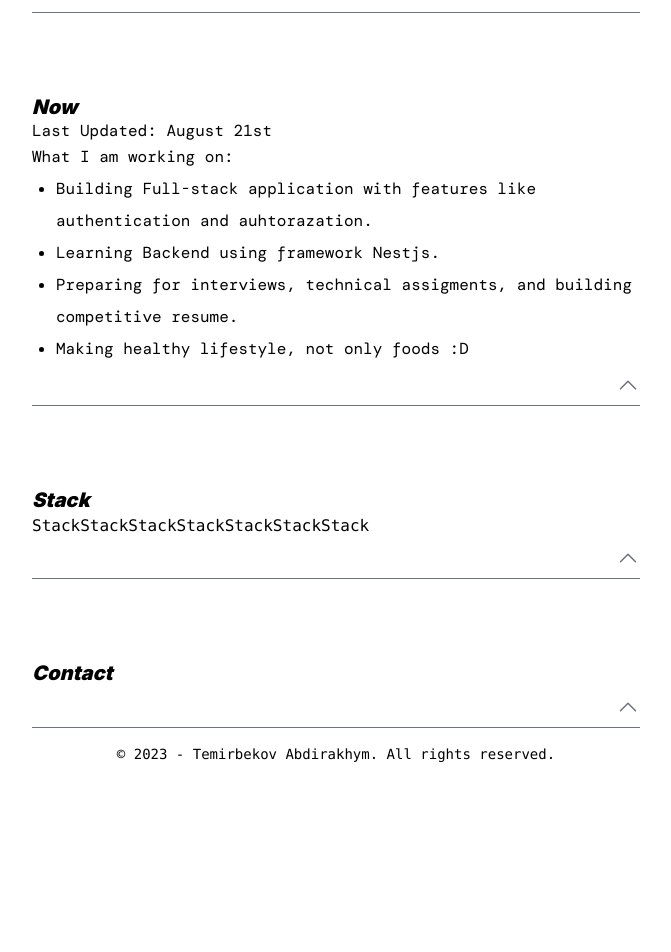
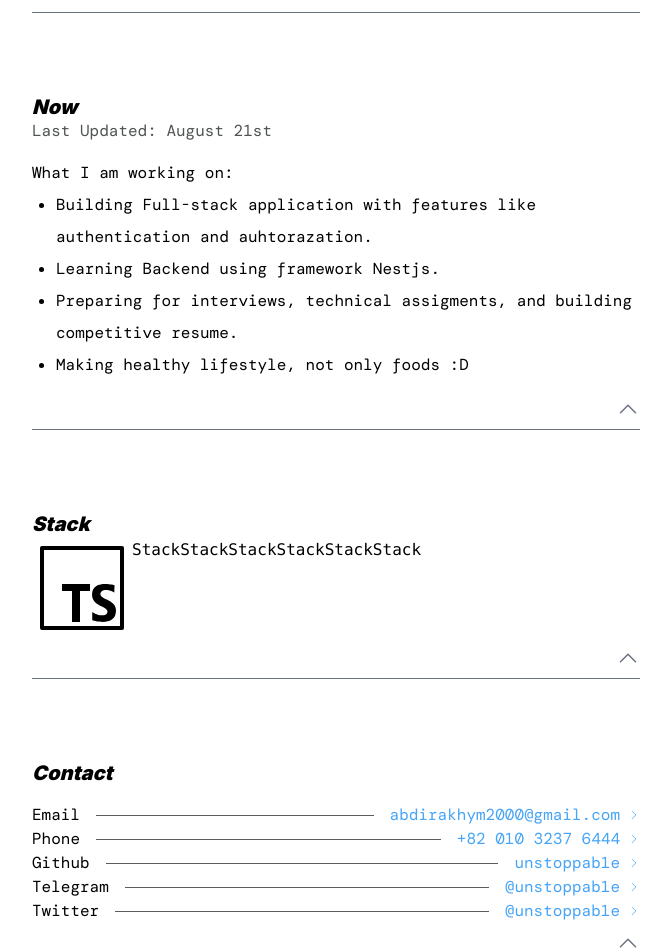
Before and after one commit to unstoppab1e/web-portfolio, a Next.js app: page / in a window 1280 px wide. Shown: the part 1240-2192 px from the top of the page, without its empty margins (304-975 px from the left). Before the commit the page ends 2116 px from the top, so only its background shows below. Built offline with nearby package versions, Linux system fonts and the light colour scheme.

Commit message:
feat: finished feature now

```diff
--- a/src/components/Contact.tsx
+++ b/src/components/Contact.tsx
@@ -1,9 +1,60 @@
+import Link from "next/link";
+
 export default function Contact() {
+
+  const contacts = [
+    {
+      name: 'Email',
+      linkName: 'abdirakhym2000@gmail.com',
+      link: 'mailto:abdirakhym2000@gmail.com'
+    },
+    {
+      name: 'Phone',
+      linkName: '+82 010 3237 6444',
+      link: 'tel:+8201032376444'
+    },
+    {
+      name: 'Github',
+      linkName: 'unstoppab1e',
+      link: 'https://github.com/unstoppab1e'
+    },
+    {
+      name: 'Telegram',
+      linkName: '@unstoppab1e',
+      link: 'https://t.me/abdirakhymt'
+    },
+    {
+      name: 'Twitter',
+      linkName: '@unstoppab1e',
+      link: 'twitter.com/unstoppab1e'
+    },
+
+  ];
+
   return (
     <div className="pt-16">
-      <h3 className='font-inter font-title italic text-xl text-black dark:text-white pt-4'>
+      <h3 className='font-inter font-title italic text-xl text-black dark:text-white pt-4 pb-4'>
         Contact
       </h3>
+      <div className="h-full flex-col gap-x-4">
+        {contacts && contacts.map((contact, index) => {
+          return (
+            <>
+              <div key={index} className="flex gap-4 font-dmmono font-normal justify-between items-center">
+                <h5>{contact.name}</h5>
+                <span className="grow border-b border-[#5d5b5b]"></span>
+                <span className='flex items-center gap-2 cursor-pointer text-[#46a4f6]'>
+                  <Link href={contact.link}>{contact.linkName}</Link>
+                  <svg xmlns="http://www.w3.org/2000/svg" fill="none" viewBox="0 0 24 24" strokeWidth={1.5} stroke="currentColor" className="w-3 h-3">
+                    <path strokeLinecap="round" strokeLinejoin="round" d="M8.25 4.5l7.5 7.5-7.5 7.5" />
+                  </svg>
+                </span>
+              </div>
+            </>
+          )
+          })}
+      </div>
+
     </div>
 
   )
--- a/src/components/DarkModeButton.tsx
+++ b/src/components/DarkModeButton.tsx
@@ -7,14 +7,15 @@ export default function DarkModeButton() {
         onClick={()=> { setTheme(theme === 'dark' ? 'light' : 'dark') }}
       >
         {theme === 'dark' ?
+        <div>
+          <svg xmlns="http://www.w3.org/2000/svg" fill="none" viewBox="0 0 24 24" strokeWidth={1.5} stroke="currentColor" className="w-6 h-6">
+            <path strokeLinecap="round" strokeLinejoin="round" d="M12 3v2.25m6.364.386l-1.591 1.591M21 12h-2.25m-.386 6.364l-1.591-1.591M12 18.75V21m-4.773-4.227l-1.591 1.591M5.25 12H3m4.227-4.773L5.636 5.636M15.75 12a3.75 3.75 0 11-7.5 0 3.75 3.75 0 017.5 0z" />
+          </svg>
+        </div>
+        :
         <div className="pointer">
           <svg xmlns="http://www.w3.org/2000/svg" fill="none" viewBox="0 0 24 24" strokeWidth={1.5} stroke="currentColor" className="w-6 h-6">
           <path strokeLinecap="round" strokeLinejoin="round" d="M21.752 15.002A9.718 9.718 0 0118 15.75c-5.385 0-9.75-4.365-9.75-9.75 0-1.33.266-2.597.748-3.752A9.753 9.753 0 003 11.25C3 16.635 7.365 21 12.75 21a9.753 9.753 0 009.002-5.998z" />
-          </svg>
-        </div>
-        : <div>
-          <svg xmlns="http://www.w3.org/2000/svg" fill="none" viewBox="0 0 24 24" strokeWidth={1.5} stroke="currentColor" className="w-6 h-6">
-            <path strokeLinecap="round" strokeLinejoin="round" d="M12 3v2.25m6.364.386l-1.591 1.591M21 12h-2.25m-.386 6.364l-1.591-1.591M12 18.75V21m-4.773-4.227l-1.591 1.591M5.25 12H3m4.227-4.773L5.636 5.636M15.75 12a3.75 3.75 0 11-7.5 0 3.75 3.75 0 017.5 0z" />
           </svg>
         </div>}
       </button>
--- a/src/components/Now.tsx
+++ b/src/components/Now.tsx
@@ -2,12 +2,12 @@ import React from 'react'
 
 export default function Now() {
   return (
-    <div id='now' className="h-full pt-16 leading-tight">
+    <div id='now' className="h-full pt-16 pb-2 leading-tight">
       <h3 className='font-inter font-title italic text-xl text-black dark:text-white pt-4'>
         Now
       </h3>
-      <div className="flex-col font-dmmono">
-        <p>
+      <div className="flex-col gap-4 font-dmmono">
+        <p className='pb-4 line-mono font-normal text-[#4f5352]'>
           Last Updated: August 21st
         </p>
         <div className='leading-loose'>
--- a/src/components/Stack.tsx
+++ b/src/components/Stack.tsx
@@ -1,11 +1,22 @@
 export default function Stack() {
+
+  const stack = [
+    {
+      logo: '',
+      name: '',
+      type: '',
+    },
+    {
+
+    }
+  ]
   return (
     <div id="stack" className="pt-16">
       <h3 className='font-inter font-title italic text-xl text-black dark:text-white pt-4'>
         Stack
       </h3>
       <div className="flex column-2">
-        <div>Stack</div>
+        <div><svg xmlns="http://www.w3.org/2000/svg"  viewBox="0 0 50 50" width="100px" height="100px"><path d="M 5 4 A 1.0001 1.0001 0 0 0 4 5 L 4 45 A 1.0001 1.0001 0 0 0 5 46 L 45 46 A 1.0001 1.0001 0 0 0 46 45 L 46 5 A 1.0001 1.0001 0 0 0 45 4 L 5 4 z M 6 6 L 44 6 L 44 44 L 6 44 L 6 6 z M 15 23 L 15 26.445312 L 20 26.445312 L 20 42 L 24 42 L 24 26.445312 L 29 26.445312 L 29 23 L 15 23 z M 36.691406 23.009766 C 33.576782 22.997369 30.017578 23.941219 30.017578 28.324219 C 30.017578 34.054219 37.738281 34.055625 37.738281 36.640625 C 37.738281 36.885625 37.842187 38.666016 35.117188 38.666016 C 32.392187 38.666016 30.121094 36.953125 30.121094 36.953125 L 30.121094 41.111328 C 30.121094 41.111328 42.001953 44.954062 42.001953 36.289062 C 42.000953 30.664063 34.208984 30.945391 34.208984 28.150391 C 34.208984 27.067391 34.978375 26.054687 37.109375 26.054688 C 39.240375 26.054688 41.126953 27.3125 41.126953 27.3125 L 41.267578 23.607422 C 41.267578 23.607422 39.113892 23.019408 36.691406 23.009766 z"/></svg></div>
         <div>Stack</div>
         <div>Stack</div>
         <div>Stack</div>
```
Also changed, not shown: public/typescript.svg (added).
